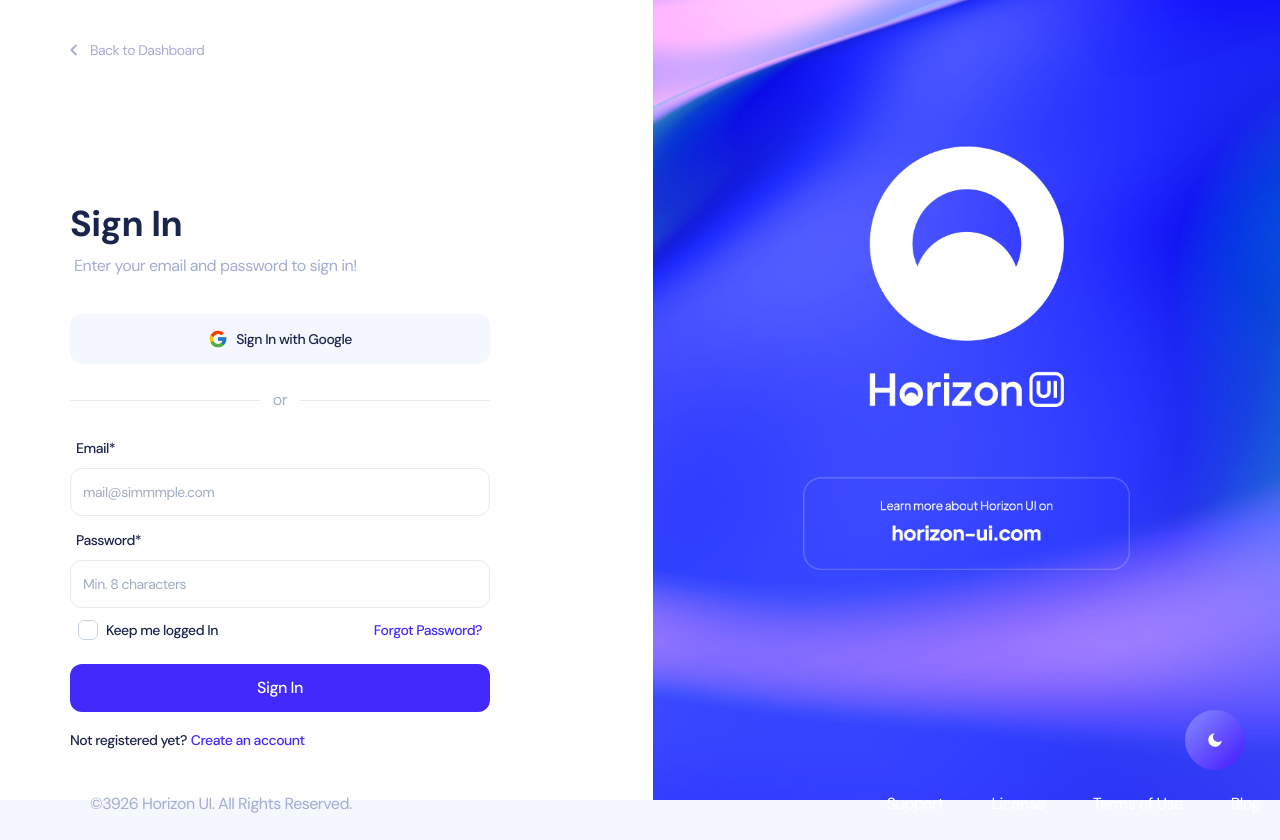
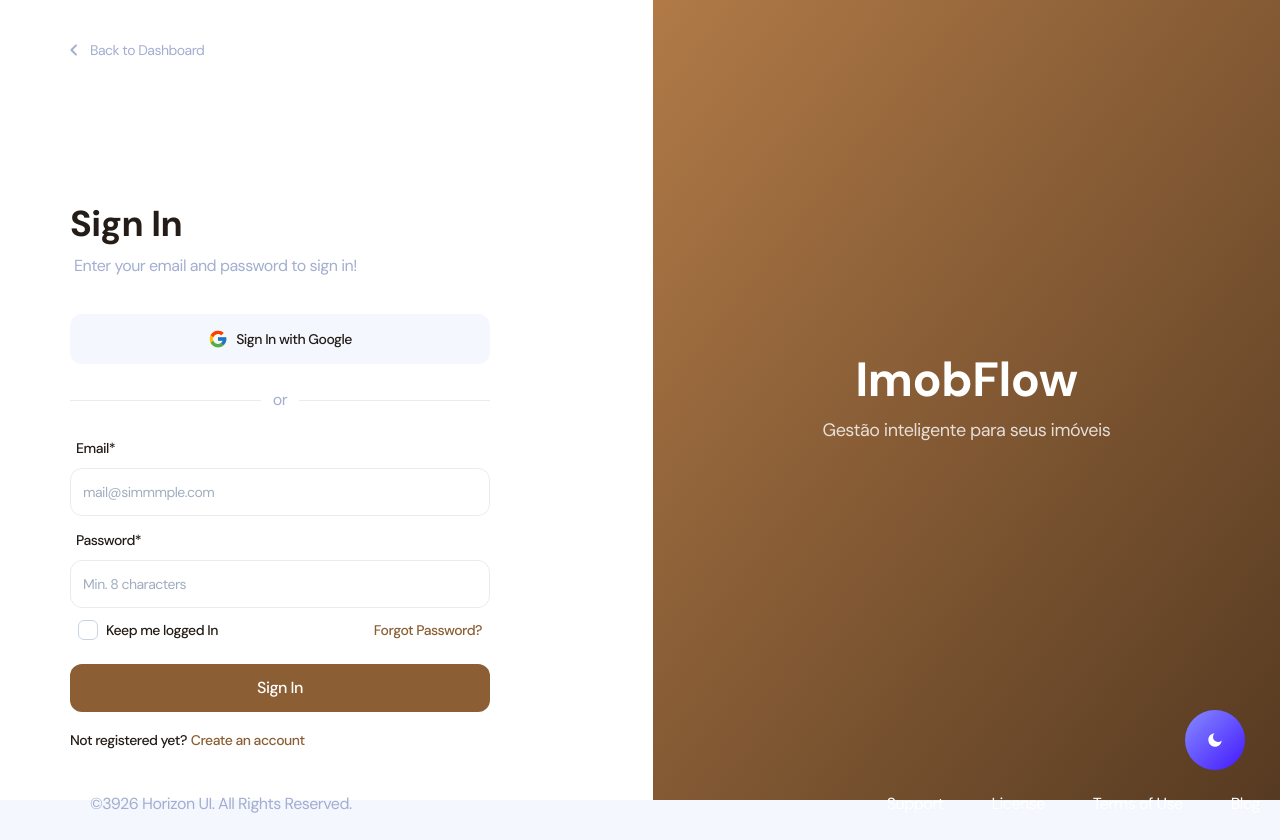
Before and after one commit to MaraysaVaanessa/imobflow, a React (Create React App) app in the folder frontend/: page /auth/sign-in in a window 1280 px wide. Built offline with nearby package versions, Linux system fonts and the light colour scheme; what tailwindcss-rtl would draw is missing.

Commit message:
Ajusta identidade visual: paleta terrosa, tela de login, profile simplificado, avatar com iniciais, titulo da aba

```diff
--- a/frontend/public/index.html
+++ b/frontend/public/index.html
@@ -1,48 +1,29 @@
 <!--
-  _   _  ___  ____  ___ ________  _   _     _   _ ___
- | | | |/ _ \|  _ \|_ _|__  / _ \| \ | |   | | | |_ _|
- | |_| | | | | |_) || |  / / | | |  \| |   | | | || |
- |  _  | |_| |  _ < | | / /| |_| | |\  |   | |_| || |
- |_| |_|\___/|_| \_\___/____\___/|_| \_|    \___/|___|
 
 =========================================================
-* Horizon UI Tailwind React - v1.0.0
+* ImobFlow - Sistema de Gestão de Imóveis
 =========================================================
-
-* Product Page: https://www.horizon-ui.com/
-* Copyright 2023 Horizon UI (https://www.horizon-ui.com/)
-
-* Designed and Coded by Simmmple
-
-=========================================================
-
-* The above copyright notice and this permission notice shall be included in all copies or substantial portions of the Software.
 
 -->
 
 <!DOCTYPE html>
-<html lang="en">
+<html lang="pt-BR">
   <head>
-    <meta charset="utf-8"/>
-    <link rel="icon" href="%PUBLIC_URL%/favicon.ico"/>
-    <meta name="viewport" content="width=device-width, initial-scale=1"/>
-    <meta name="theme-color" content="#000000"/>
+    <meta charset="utf-8" />
+    <link rel="icon" href="%PUBLIC_URL%/favicon.ico" />
+    <meta name="viewport" content="width=device-width, initial-scale=1" />
+    <meta name="theme-color" content="#8B5E34" />
     <meta
       name="description"
-      content="Web site created using create-react-app"
-  />
-    <link rel="manifest" href="%PUBLIC_URL%/manifest.json"/>
-    <title>Horizon UI - Tailwind React</title>
+      content="ImobFlow - Sistema de gestão inteligente para imóveis"
+    />
+    <link rel="manifest" href="%PUBLIC_URL%/manifest.json" />
+    <title>ImobFlow - Gestão de Imóveis</title>
   </head>
-  <body class="font-dm bg-lightPrimary" >
-    <noscript>You need to enable JavaScript to run this app.</noscript>
+  <body class="bg-lightPrimary font-dm">
+    <noscript
+      >Você precisa habilitar o JavaScript para rodar essa aplicação.</noscript
+    >
     <div id="root"></div>
   </body>
 </html>
-
- <!--
-              ___
-          .__(  .)<
-           \_____)
-       ~~~~~~~~~~~~~~~~
--->
--- a/frontend/src/layouts/auth/index.tsx
+++ b/frontend/src/layouts/auth/index.tsx
@@ -1,5 +1,4 @@
 import Footer from "components/footer/FooterAuthDefault";
-import authImg from "assets/img/auth/auth.png";
 import { Link, Routes, Route, Navigate } from "react-router-dom";
 import routes from "routes";
 import FixedPlugin from "components/fixedPlugin/FixedPlugin";
@@ -24,7 +23,7 @@
         <main className={`mx-auto min-h-screen`}>
           <div className="relative flex">
             <div className="mx-auto flex min-h-full w-full flex-col justify-start pt-12 md:max-w-[75%] lg:h-screen lg:max-w-[1013px] lg:px-8 lg:pt-0 xl:h-[100vh] xl:max-w-[1383px] xl:px-0 xl:pl-[70px]">
-              <div className="mb-auto flex flex-col pl-5 pr-5 md:pr-0 md:pl-12 lg:max-w-[48%] lg:pl-0 xl:max-w-full">
+              <div className="mb-auto flex flex-col pl-5 pr-5 md:pl-12 md:pr-0 lg:max-w-[48%] lg:pl-0 xl:max-w-full">
                 <Link to="/admin" className="mt-0 w-max lg:pt-10">
                   <div className="mx-auto flex h-fit w-fit items-center hover:cursor-pointer">
                     <svg
@@ -52,10 +51,12 @@
                   />
                 </Routes>
                 <div className="absolute right-0 hidden h-full min-h-screen md:block lg:w-[49vw] 2xl:w-[44vw]">
-                  <div
-                    className="absolute flex h-full w-full items-end justify-center bg-cover bg-center"
-                    style={{ backgroundImage: `url(${authImg})` }}
-                  />
+                  <div className="flex h-full w-full flex-col items-center justify-center bg-gradient-to-br from-brand-400 to-brand-700">
+                    <h1 className="text-5xl font-bold text-white">ImobFlow</h1>
+                    <p className="mt-3 text-lg text-white/80">
+                      Gestão inteligente para seus imóveis
+                    </p>
+                  </div>
                 </div>
               </div>
               <Footer />
--- a/frontend/src/views/admin/profile/index.tsx
+++ b/frontend/src/views/admin/profile/index.tsx
@@ -1,39 +1,66 @@
-import Banner from "./components/Banner";
-import General from "./components/General";
-import Notification from "./components/Notification";
-import Project from "./components/Project";
-import Storage from "./components/Storage";
-import Upload from "./components/Upload";
+import { useState } from "react";
 
 const ProfileOverview = () => {
+  const userString = localStorage.getItem("user");
+  const user = userString ? JSON.parse(userString) : null;
+
+  const [name, setName] = useState(user?.name || "");
+  const [email, setEmail] = useState(user?.email || "");
+
+  const iniciais = user?.name
+    ?.split(" ")
+    .map((n: string) => n[0])
+    .slice(0, 2)
+    .join("")
+    .toUpperCase();
+
   return (
-    <div className="flex w-full flex-col gap-5">
-      <div className="w-ful mt-3 flex h-fit flex-col gap-5 lg:grid lg:grid-cols-12">
-        <div className="col-span-4 lg:!mb-0">
-          <Banner />
+    <div className="mt-3 flex w-full flex-col gap-5">
+      <div className="flex flex-col items-center rounded-xl bg-white p-8 shadow dark:bg-navy-800">
+        <div className="flex h-24 w-24 items-center justify-center rounded-full bg-brand-500 text-3xl font-bold text-white">
+          {iniciais || "?"}
+        </div>
+        <h2 className="mt-4 text-xl font-bold text-navy-700 dark:text-white">
+          {user?.name || "Usuário"}
+        </h2>
+        <p className="text-sm text-gray-500 dark:text-gray-300">
+          {user?.role === "operador" ? "Operador" : user?.role}
+        </p>
+      </div>
+
+      <div className="rounded-xl bg-white p-6 shadow dark:bg-navy-800">
+        <h3 className="mb-4 text-lg font-bold text-navy-700 dark:text-white">
+          Dados da Conta
+        </h3>
+
+        <div className="grid grid-cols-1 gap-4 md:grid-cols-2">
+          <div>
+            <label className="text-sm text-gray-600 dark:text-gray-300">
+              Nome
+            </label>
+            <input
+              type="text"
+              value={name}
+              onChange={(e) => setName(e.target.value)}
+              className="mt-1 w-full rounded-lg border p-2 dark:bg-navy-900 dark:text-white"
+            />
+          </div>
+          <div>
+            <label className="text-sm text-gray-600 dark:text-gray-300">
+              Email
+            </label>
+            <input
+              type="email"
+              value={email}
+              onChange={(e) => setEmail(e.target.value)}
+              className="mt-1 w-full rounded-lg border p-2 dark:bg-navy-900 dark:text-white"
+            />
+          </div>
         </div>
 
-        <div className="col-span-3 lg:!mb-0">
-          <Storage />
-        </div>
-
-        <div className="z-0 col-span-5 lg:!mb-0">
-          <Upload />
-        </div>
-      </div>
-      {/* all project & ... */}
-
-      <div className="grid h-full grid-cols-1 gap-5 lg:!grid-cols-12">
-        <div className="col-span-5 lg:col-span-6 lg:mb-0 3xl:col-span-4">
-          <Project />
-        </div>
-        <div className="col-span-5 lg:col-span-6 lg:mb-0 3xl:col-span-5">
-          <General />
-        </div>
-
-        <div className="col-span-5 lg:col-span-12 lg:mb-0 3xl:!col-span-3">
-          <Notification />
-        </div>
+        <p className="mt-4 text-sm text-gray-500 dark:text-gray-300">
+          A funcionalidade de salvar alterações será implementada em breve.
+        </p>
       </div>
     </div>
   );
--- a/frontend/tailwind.config.js
+++ b/frontend/tailwind.config.js
@@ -152,16 +152,16 @@
         900: "#1b2559",
       },
       navy: {
-        50: "#d0dcfb",
-        100: "#aac0fe",
-        200: "#a3b9f8",
-        300: "#728fea",
-        400: "#3652ba",
-        500: "#1b3bbb",
-        600: "#24388a",
-        700: "#1B254B",
-        800: "#111c44",
-        900: "#0b1437",
+        50: "#F0EBE5",
+        100: "#D9CFC3",
+        200: "#B8A896",
+        300: "#8C7863",
+        400: "#5C4A3A",
+        500: "#3D2F24",
+        600: "#2E241C",
+        700: "#241C16",
+        800: "#1A1310",
+        900: "#120D0A",
       },
       red: {
         50: "#ee5d501a",
@@ -308,16 +308,16 @@
         900: "#831843",
       },
       brand: {
-        50: "#E9E3FF",
-        100: "#C0B8FE",
-        200: "#A195FD",
-        300: "#8171FC",
-        400: "#7551FF",
-        500: "#422AFB",
-        600: "#3311DB",
-        700: "#2111A5",
-        800: "#190793",
-        900: "#11047A",
+        50: "#F5EBE0",
+        100: "#E8D3B8",
+        200: "#D9B48C",
+        300: "#C69463",
+        400: "#B17A47",
+        500: "#8B5E34",
+        600: "#6F4A29",
+        700: "#563A21",
+        800: "#402B18",
+        900: "#2B1D10",
       },
       shadow: {
         500: "rgba(112, 144, 176, 0.08)",
```
Also changed, not shown: frontend/src/components/navbar/index.tsx (+38 -85 lines).
